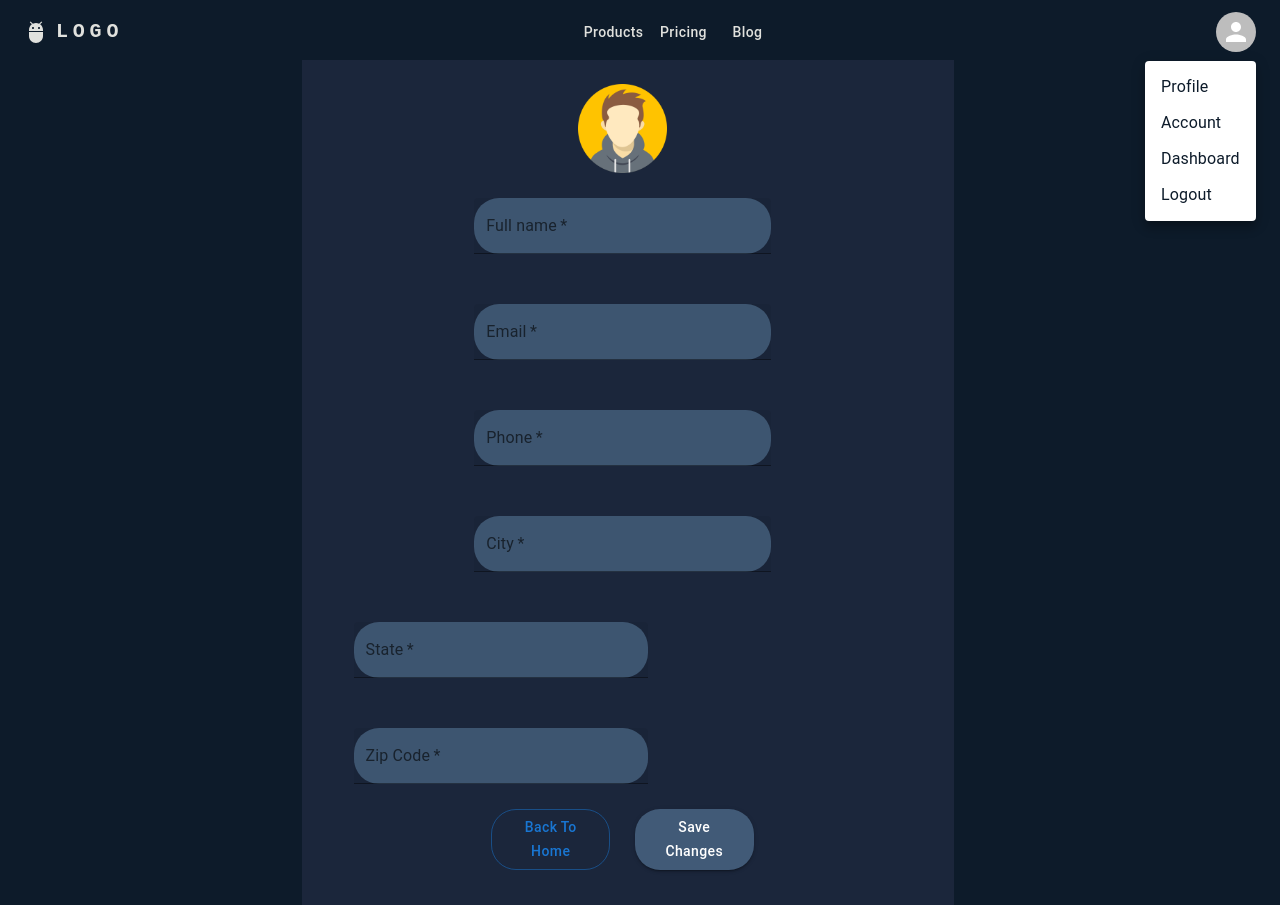
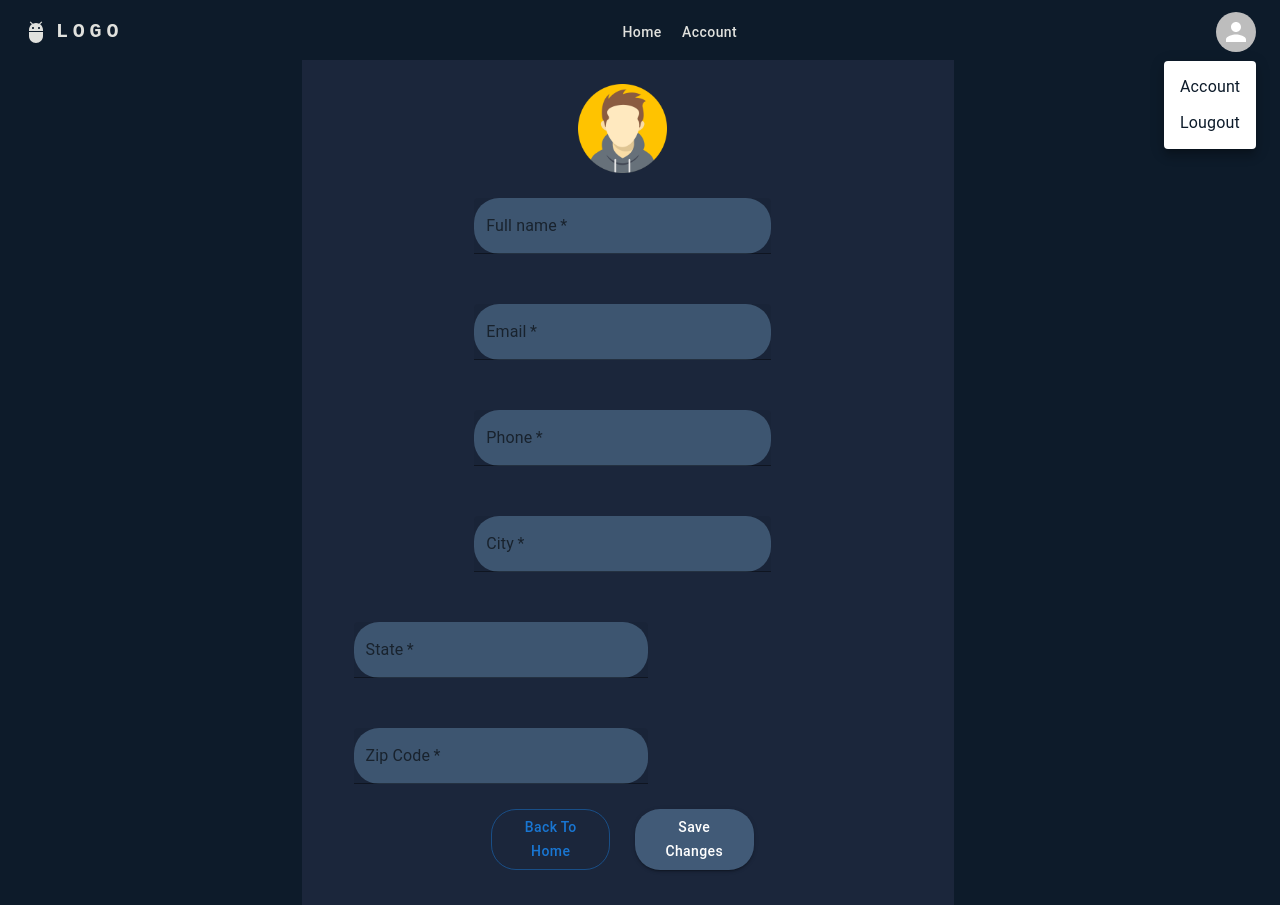
Before and after one commit to safwen-elmastouri/developers-platform, a React (Create React App) app: page /profile in a window 1280 px wide. Both pictures are taken after a click on the button "Open settings". Built offline with nearby package versions, Linux system fonts and the light colour scheme.

Commit message:
add navigation

```diff
--- a/src/components/NavBar.jsx
+++ b/src/components/NavBar.jsx
@@ -13,13 +13,19 @@ import Tooltip from "@mui/material/Tooltip";
 import MenuItem from "@mui/material/MenuItem";
 import AdbIcon from "@mui/icons-material/Adb";
 import { useNavigate } from "react-router-dom";
-const pages = ["Products", "Pricing", "Blog"];
-const settings = ["Profile", "Account", "Dashboard", "Logout"];
 
 function NavBar() {
+  const pages = [
+    { name: "Home", link: "/home" },
+    { name: "Account", link: "/profile" },
+  ];
+  const settings = [
+    { name: "Account", link: "/profile" },
+    { name: "Lougout", link: "/" },
+  ];
   const [anchorElNav, setAnchorElNav] = useState(null);
   const [anchorElUser, setAnchorElUser] = useState(null);
-const navigate =useNavigate()
+  const navigate = useNavigate();
   const handleOpenNavMenu = (event) => {
     setAnchorElNav(event.currentTarget);
   };
@@ -55,10 +61,10 @@ const navigate =useNavigate()
             variant="h6"
             noWrap
             component="a"
-            onClick={()=> navigate("/home")}
+            onClick={() => navigate("/home")}
             sx={{
               display: { xs: "none", md: "flex" },
-              cursor:"pointer",
+              cursor: "pointer",
               mr: 2,
               fontFamily: "monospace",
               fontWeight: 700,
@@ -95,13 +101,18 @@ const navigate =useNavigate()
               sx={{
                 display: { xs: "block", md: "none" },
               }}>
-              {pages.map((page) => (
-                <MenuItem key={page} onClick={handleCloseNavMenu}>
-                  <Typography sx={{ color: "black " }} textAlign="center">
-                    {page}
-                  </Typography>
-                </MenuItem>
-              ))}
+              {pages.map((page) => {
+                return (
+                  <MenuItem key={page.name} onClick={handleCloseNavMenu}>
+                    <Typography
+                      onClick={() => navigate(page.link)}
+                      sx={{ color: "black " }}
+                      textAlign="center">
+                      {page.name}
+                    </Typography>
+                  </MenuItem>
+                );
+              })}
             </Menu>
           </Box>
           <AdbIcon
@@ -132,19 +143,21 @@ const navigate =useNavigate()
             }}>
             LOGO
           </Typography>
+          {/*           web version
+           */}{" "}
           <Box
             justifyContent="center"
             sx={{ flexGrow: 1, display: { xs: "none", md: "flex" } }}>
             {pages.map((page) => (
               <Button
-                key={page}
-                onClick={handleCloseNavMenu}
+                key={page.name}
+                onClick={() => handleCloseNavMenu && navigate(page.link)}
                 sx={{
                   color: "#e0e1dd",
                   display: "block",
                   textTransform: "none",
                 }}>
-                {page}
+                {page.name}
               </Button>
             ))}
           </Box>
@@ -170,9 +183,12 @@ const navigate =useNavigate()
               open={Boolean(anchorElUser)}
               onClose={handleCloseUserMenu}>
               {settings.map((setting) => (
-                <MenuItem key={setting} onClick={handleCloseUserMenu}>
-                  <Typography color="#0d1b2a  " textAlign="center">
-                    {setting}
+                <MenuItem key={setting.name} onClick={handleCloseUserMenu}>
+                  <Typography
+                    onClick={() => navigate(setting.link)}
+                    color="#0d1b2a  "
+                    textAlign="center">
+                    {setting.name}
                   </Typography>
                 </MenuItem>
               ))}
```
